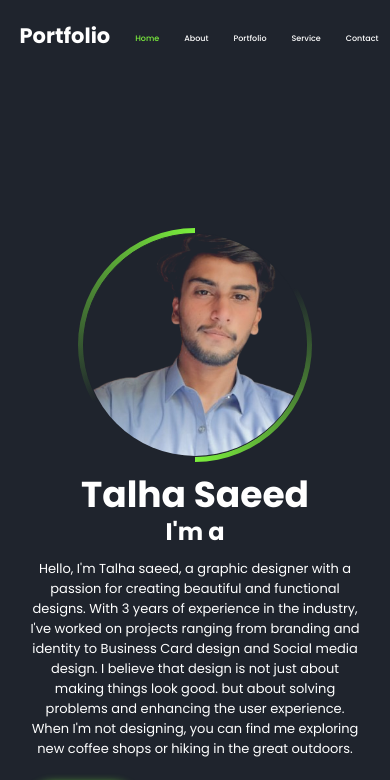
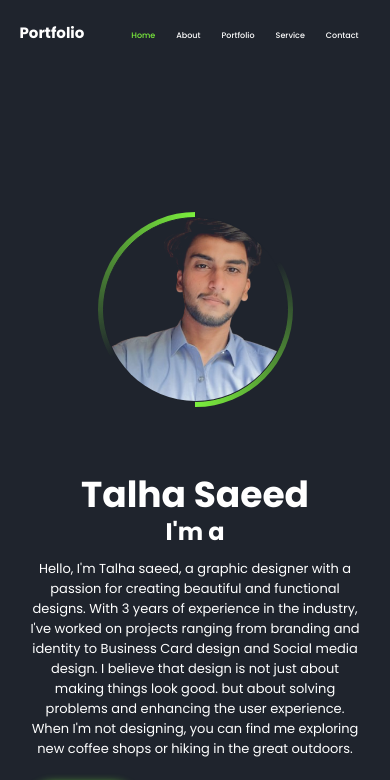
Before and after one commit to Akif-CH/Portfolio-style2, a plain HTML site: page index.html in a window 390 px wide. Shown: the top 780 px of the page. Drawn offline with nearby package versions, Linux system fonts and the light colour scheme.

Commit message:
added index.css

```diff
--- a/index.css
+++ b/index.css
@@ -228,15 +228,19 @@ a{
 }
 /* 🔁 Responsive Mobile View */
 @media (max-width: 768px) {
+    body{
+        background: #1f242d;
+    }
     .home {
         flex-direction: column-reverse;
-        gap: 30px;
+        gap: 35px;
         text-align: center;
     }
     .home-img .img-box {
-        top: 50px;
-        width: 60vw;
-        height: 60vw;
+        /* top: 50px; */
+        width: 50vw;
+
+        height: 50vw;
     }
     .home-img .img-box .img-item img {
         position: static;
@@ -263,9 +267,6 @@ a{
         font-size: 9px;
         margin-bottom: 10px;
     }
-    .home-info .btn-sci{
-        background: #1f242d;
-    }
         .home-info .btn-sci .sci{
             display: flex;
             margin-bottom: 10px;
@@ -276,13 +277,13 @@ a{
     }
     .navbar ul li a {
         font-size: 8px;
-        margin-left: -5px;
+        margin-left: -9px;
     }
     /* .navbar ul li.active a{
         color: #1f242d;
     } */
     .navbar .logo{
-        font-size: 21px;
+        font-size: 15px;
     }
     .navbar ul{
         margin-right: 12px;
```
